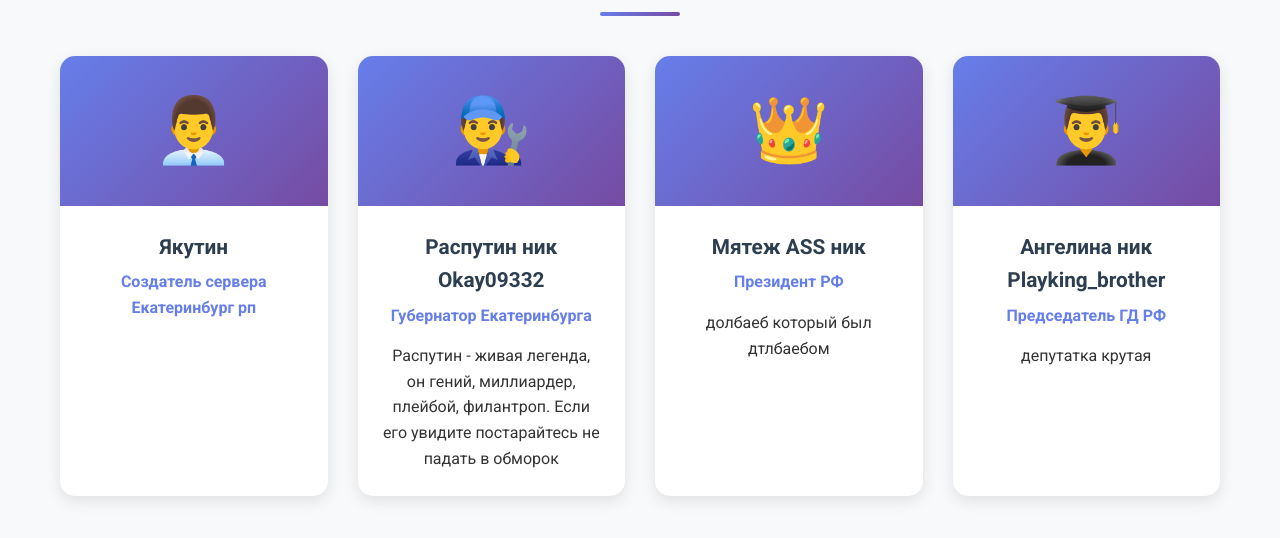
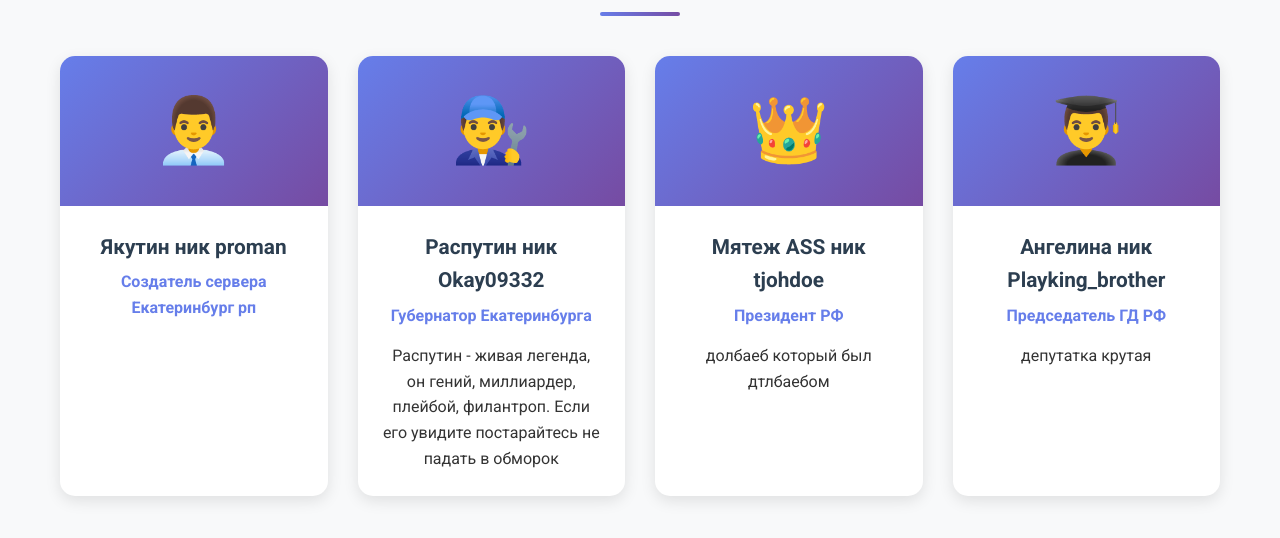
Before and after one commit to denis333rus/ECBRP, a Flask app: page /history in a window 1280 px wide. Shown: the part 3253-3791 px from the top of the page. Run offline with Flask 3, Linux system fonts and the light colour scheme.

Commit message:
Update history.html

```diff
--- a/templates/history.html
+++ b/templates/history.html
@@ -136,7 +136,7 @@
                             <div class="image-placeholder">👨‍💼</div>
                         </div>
                         <div class="figure-content">
-                            <h3>Якутин</h3>
+                            <h3>Якутин ник proman</h3>
                             <p class="figure-role">Создатель сервера Екатеринбург рп</p>
                         </div>
                     </div>
@@ -157,7 +157,7 @@
                             <div class="image-placeholder">👑</div>
                         </div>
                         <div class="figure-content">
-                            <h3>Мятеж ASS ник </h3>
+                            <h3>Мятеж ASS ник tjohdoe</h3>
                             <p class="figure-role">Президент РФ</p>
                             <p>долбаеб который был дтлбаебом</p>
                         </div>
```
